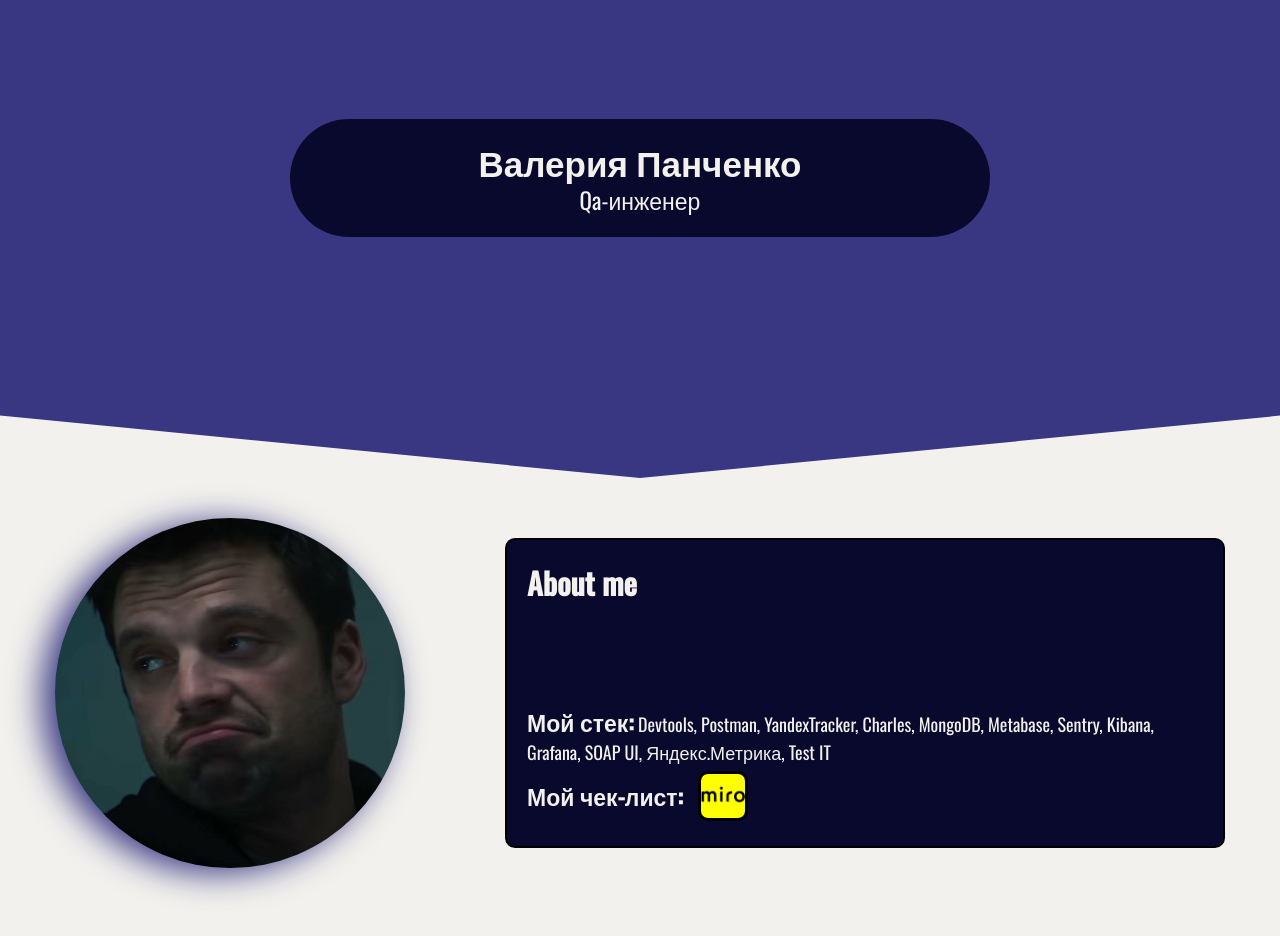
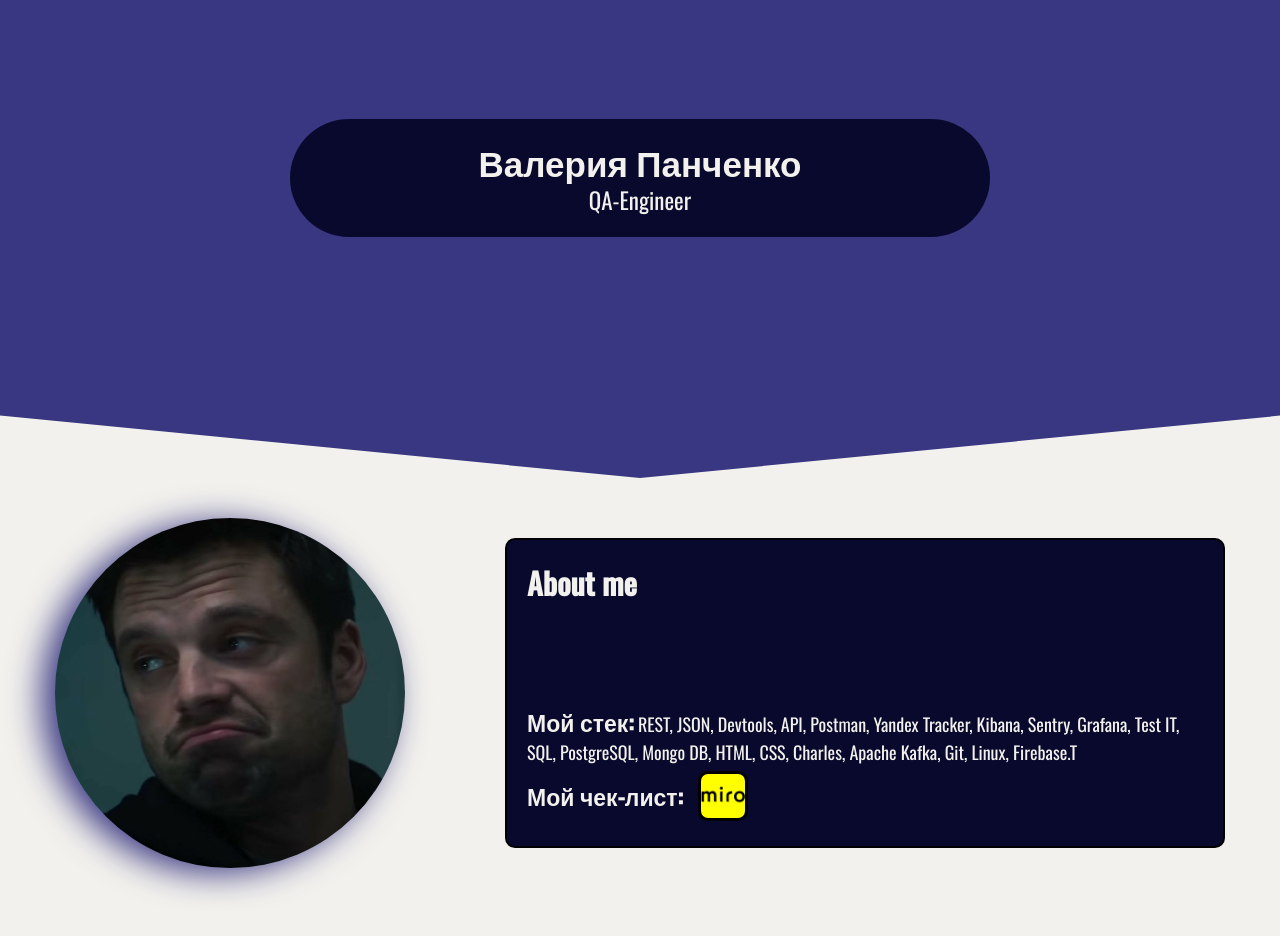
Before and after one commit to Va1erian1/Va1erian1.github.io, a plain HTML site: page index.html in a window 1280 px wide. Shown: the part 122-1058 px from the top of the page. Drawn offline with nearby package versions, Linux system fonts and the light colour scheme.

Commit message:
Update index.html

```diff
--- a/index.html
+++ b/index.html
@@ -39,7 +39,7 @@
   		<div class="header-center">
     		<div class="header-center__wrapper">
       			<h1 class="header__title">Валерия Панченко</h1>
-      			<p class="discription">Qa-инженер</p>
+      			<p class="discription">QA-Engineer</p>
     		</div>
   		</div>
 	</header>
@@ -50,7 +50,7 @@
 		</div>
 		<div class="right">
 			<h2 class="second-title">About me</h2>
-			<p class="second-title__description"><strong class="description__title">Мой стек:</strong> Devtools, Postman, YandexTracker, Charles, MongoDB, Metabase, Sentry, Kibana, Grafana, SOAP UI, Яндекс.Метрика, Test IT</p>
+			<p class="second-title__description"><strong class="description__title">Мой стек:</strong> REST, JSON, Devtools, API, Postman, Yandex Tracker, Kibana, Sentry, Grafana, Test IT, SQL, PostgreSQL, Mongo DB, HTML, CSS, Charles, Apache Kafka, Git, Linux, Firebase.T</p>
 			<p class="second-title__skill"><strong class="skill__title">Мой чек-лист:</strong>
 				<a class="Link description__link" href="https://miro.com/app/board/uXjVLrNvA-E=/">
 					<img src="image/miro.svg.png" alt="Miro" class="icons">
```
